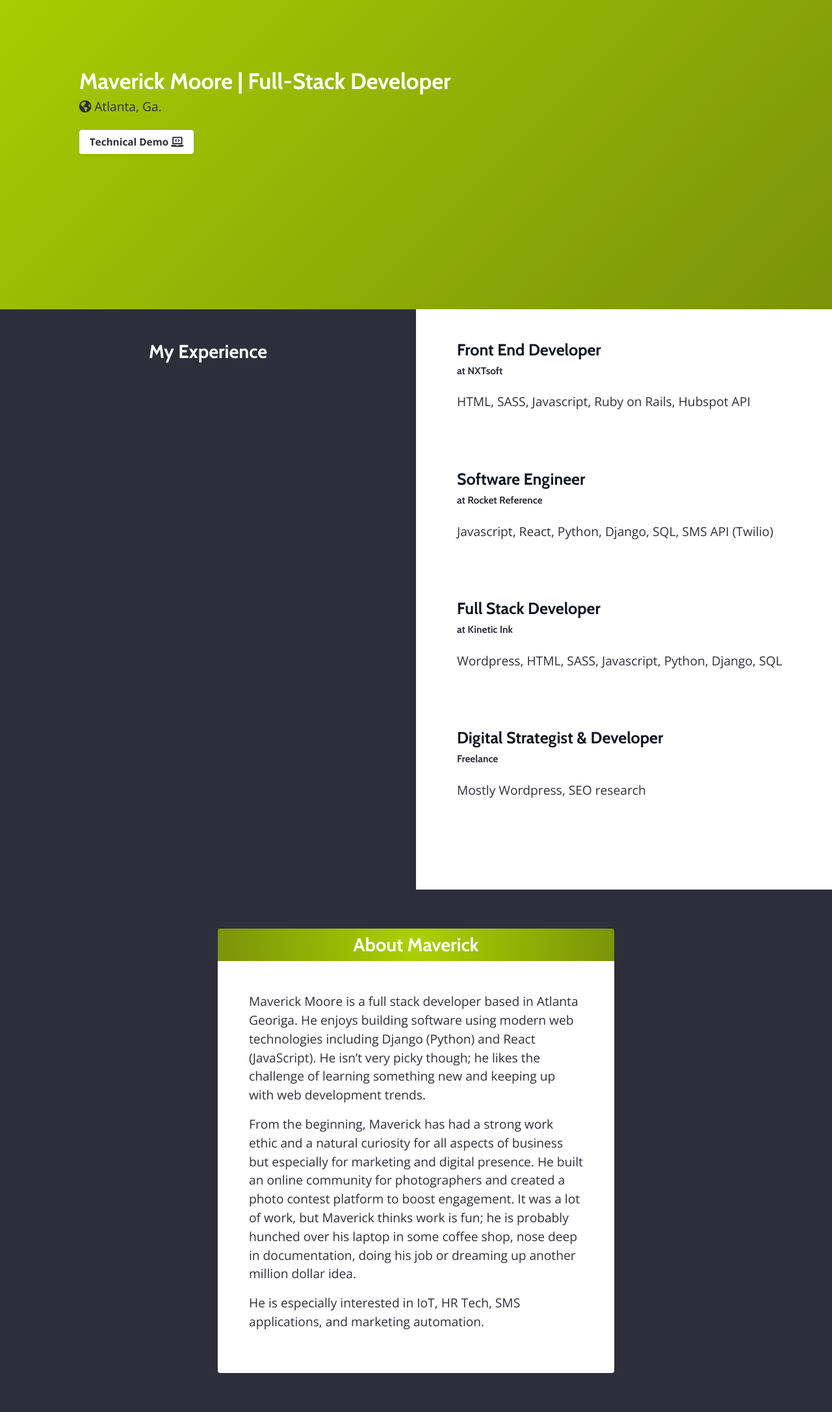
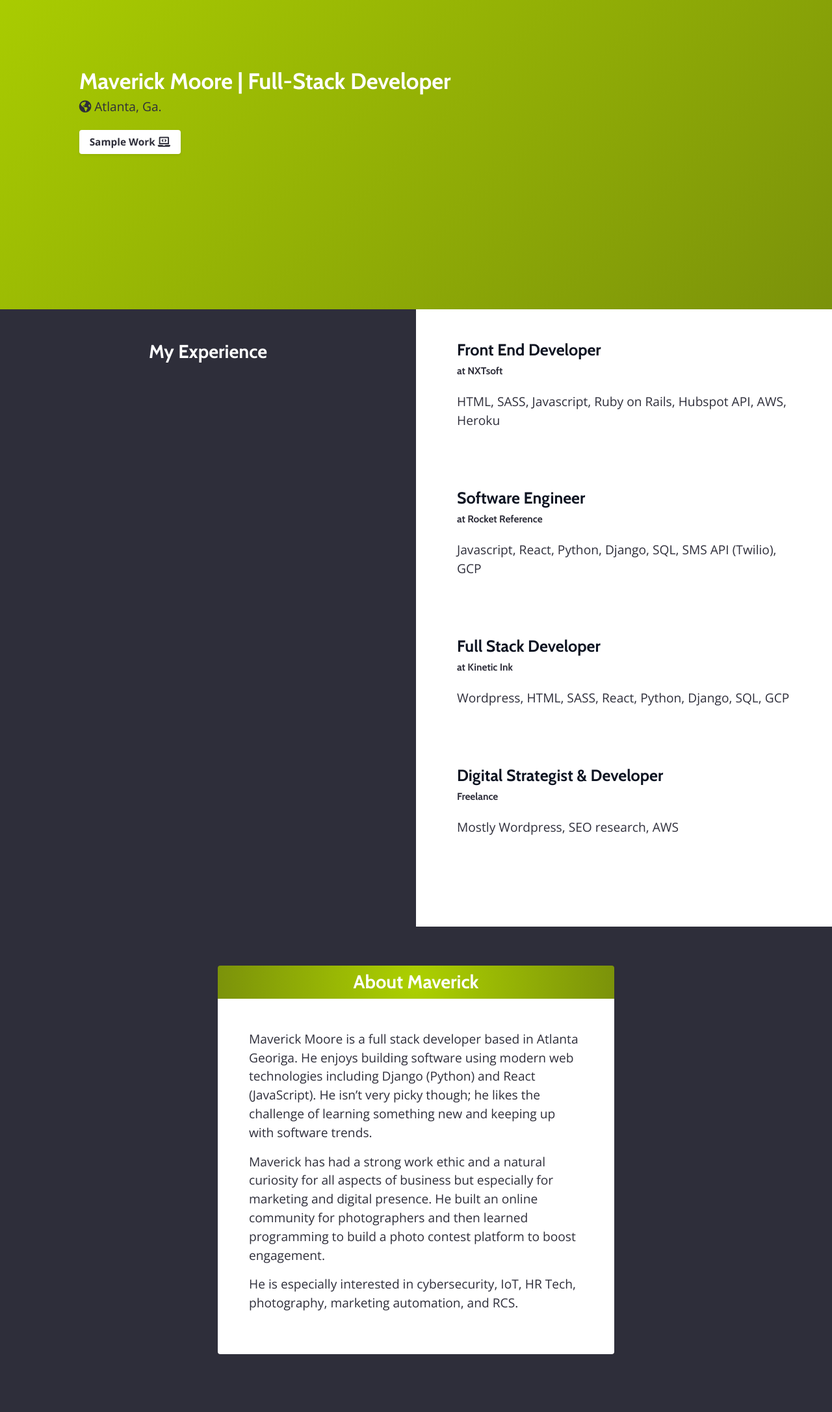
Before and after one commit to mcm66103/maverickmoore.com_02, a Django app: page / in a window 1280 px wide. Shown: the part 164-2337 px from the top of the page at 65% size. After the commit the page ends 2248 px from the top, so only its background shows below. Run offline with Django 3.2, Linux system fonts and the light colour scheme; some libraries are stand-ins or nearby versions.

Commit message:
update with kinetic ink contest

```diff
--- a/mysite/mysite/settings.py
+++ b/mysite/mysite/settings.py
@@ -30,7 +30,10 @@ SECRET_KEY = env('SECRET_KEY')
 # SECURITY WARNING: don't run with debug turned on in production!
 DEBUG = env('DEBUG')
 
-ALLOWED_HOSTS = ['www.maverickmoore.com']
+ALLOWED_HOSTS = [
+    'www.maverickmoore.com',
+    '127.0.0.1'
+]
 
 
 # Application definition
--- a/mysite/mysite/static/mysite/scss/pages/_demo.scss
+++ b/mysite/mysite/static/mysite/scss/pages/_demo.scss
@@ -17,6 +17,15 @@
           @extend .pt-5;
           color: $white;
         }
+
+        h2 {
+          @extend .pt-5;
+          color: $white;
+        }
+
+        p {
+          color:$white;
+        }
       }
     }
   }
--- a/mysite/mysite/templates/mysite/index.html
+++ b/mysite/mysite/templates/mysite/index.html
@@ -18,7 +18,7 @@
     <div>
       <h1>Maverick Moore | Full-Stack Developer</h1>
       <p><i class="fas fa-globe-americas"></i> Atlanta, Ga.</p>
-      <a target="_blank" href="/demo">Technical Demo <i class="fas fa-laptop-code"></i></a>
+      <a target="_blank" href="/demo">Sample Work <i class="fas fa-laptop-code"></i></a>
     </div>
   </div>
 </div>
@@ -32,20 +32,20 @@
       <div>
         <h3>Front End Developer</h3>
         <h4>at NXTsoft</h4>
-        <p>HTML, SASS, Javascript, Ruby on Rails, Hubspot API</p>
+        <p>HTML, SASS, Javascript, Ruby on Rails, Hubspot API, AWS, Heroku</p>
 
         <h3>Software Engineer</h3>
         <h4>at Rocket Reference</h4>
-        <p>Javascript, React, Python, Django, SQL, SMS API (Twilio)</p>
+        <p>Javascript, React, Python, Django, SQL, SMS API (Twilio), GCP</p>
 
         <h3>Full Stack Developer</h3>
         <h4>at Kinetic Ink</h4>
-        <p>Wordpress, HTML, SASS, Javascript, Python, Django, SQL</p>
+        <p>Wordpress, HTML, SASS, React, Python, Django, SQL, GCP</p>
 
 
         <h3>Digital Strategist & Developer</h3>
         <h4>Freelance</h4>
-        <p>Mostly Wordpress, SEO research</p>
+        <p>Mostly Wordpress, SEO research, AWS</p>
       </div>
     </div>
   </div>
@@ -61,20 +61,16 @@
         <p>Maverick Moore is a full stack developer based in Atlanta Georiga. He
           enjoys building software using modern web technologies including Django
           (Python) and React (JavaScript). He isn’t very picky though; he likes
-          the challenge of learning something new and keeping up with web development
+          the challenge of learning something new and keeping up with software
           trends.</p>
 
-        <p>From the beginning, Maverick has had a strong work ethic and a natural
-          curiosity for all aspects of business but especially for marketing and
-          digital presence. He built an online community for photographers and created
-          a photo contest platform to boost engagement. It was a lot of work, but
-          Maverick thinks work is fun; he is probably hunched over his laptop in
-          some coffee shop, nose deep in documentation, doing his job or dreaming
-          up another million dollar idea.</p>
+        <p>Maverick has had a strong work ethic and a natural curiosity for all aspects
+          of business but especially for marketing and digital presence. He built
+          an online community for photographers and then learned programming to build
+          a photo contest platform to boost engagement.</p>
 
-        <p>He is especially interested in IoT, HR Tech, SMS applications,
-          and marketing automation.</p>
-
+        <p>He is especially interested in cybersecurity, IoT, HR Tech, photography,
+          marketing automation, and RCS.</p>
       </div>
     </div>
   </div>
```
Also changed, not shown: mysite/mysite/templates/mysite/demo.html (+13 -1 lines), mysite/mysite/static/mysite/css/style.css, mysite/mysite/static/mysite/images/photo-contest-demo.gif (added), 5 other files.
